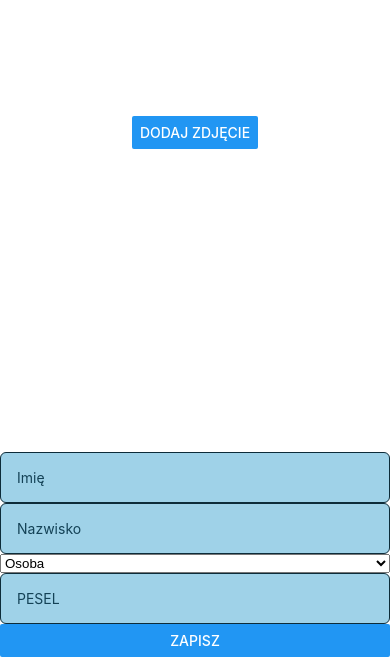
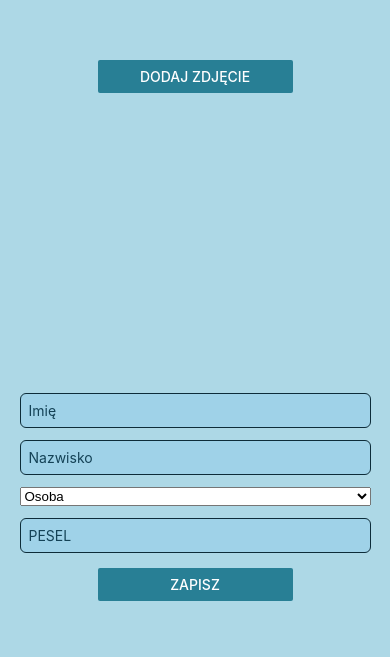
Before and after one commit to JaroslawLeszko/ContractorForm, a React Native app: screen / in a window 390 px wide. Shown: the part 187-844 px from the top of the page. Built offline with nearby package versions, Linux system fonts and the light colour scheme.

Commit message:
Improve styling.

```diff
--- a/App.tsx
+++ b/App.tsx
@@ -1,13 +1,11 @@
 import { StyleSheet, View } from "react-native";
 
 import ContractorForm from "./components/formInput";
-// import ImagePickerExample from "./components/imagePicker";
 
 export default function App() {
   return (
     <View style={styles.container}>
       <ContractorForm />
-      {/* <ImagePickerExample /> */}
     </View>
   );
 }
@@ -16,7 +14,6 @@ const styles = StyleSheet.create({
   container: {
     flex: 1,
     backgroundColor: "#fff",
-    // alignItems: "center",
     justifyContent: "center",
   },
 });
--- a/components/errorModal.tsx
+++ b/components/errorModal.tsx
@@ -28,7 +28,7 @@ const styles = StyleSheet.create({
     justifyContent: "center",
     alignItems: "center",
     padding: 16,
-    backgroundColor: "#fffffff",
+    backgroundColor: "#ADD8E6",
   },
   image: {
     width: 100,
--- a/components/formInput.tsx
+++ b/components/formInput.tsx
@@ -51,6 +51,9 @@ export default function ContractorForm() {
 
   const onSubmit: SubmitHandler<FormData> = async (data) => {
     let contractorData = { ...data, image: uUri };
+    const numberPesel = Number(contractorData.pesel);
+    console.log(contractorData);
+
     try {
       const response = await fetch("https://localhost:60001/Contractor/Save", {
         method: "POST",
@@ -64,16 +67,16 @@ export default function ContractorForm() {
       setModalVisible(true);
       console.log(err);
     }
-    console.log(contractorData);
   };
 
   return (
     <>
       <AddImage onAdd={getImageUri} />
-      <View>
+      <View style={styles.inputContainer}>
         <ErrorModal visible={modalVisible} onCancel={endAddGoalHandler} />
         <Controller
           control={control}
+          name="firstName"
           rules={{
             required: true,
           }}
@@ -86,11 +89,11 @@ export default function ContractorForm() {
               value={value}
             />
           )}
-          name="firstName"
         />
-        {errors.firstName && <Text>Minimum 3 znaki.</Text>}
+        {errors.firstName && <Text>Imię musi mieć minnimum 3 znaki.</Text>}
         <Controller
           control={control}
+          name="lastName"
           rules={{
             required: true,
           }}
@@ -103,9 +106,9 @@ export default function ContractorForm() {
               value={value}
             />
           )}
-          name="lastName"
         />
-        {errors.lastName && <Text>Minimum 3 znaki.</Text>}
+        {errors.lastName && <Text>Nazwisko musi mieć minnimum 3 znaki.</Text>}
+        <View style={styles.picker}>
           <Picker
             selectedValue={idType}
             onValueChange={(itemValue) => {
@@ -116,6 +119,7 @@ export default function ContractorForm() {
             <Picker.Item label="Osoba" value={"Osoba"} />
             <Picker.Item label="Firma" value={"Firma"} />
           </Picker>
+        </View>
         {idType === "Osoba" ? (
           <>
             <Controller
@@ -139,12 +143,13 @@ export default function ContractorForm() {
                 />
               )}
             />
-            {errors.pesel && <Text>11 cyfr.</Text>}
+            {errors.pesel && <Text>PESEL musi mieć 11 cyfr.</Text>}
           </>
         ) : (
           <>
             <Controller
               control={control}
+              name="nip"
               rules={{
                 required: true,
                 minLength: 10,
@@ -162,13 +167,18 @@ export default function ContractorForm() {
                   value={value}
                 />
               )}
-              name="nip"
             />
-            {errors.nip && <Text>10 cyfr.</Text>}
+            {errors.nip && <Text>NIP musi mieć 10 cyfr.</Text>}
           </>
         )}
 
-        <Button title="Zapisz" onPress={handleSubmit(onSubmit)} />
+        <View style={styles.submitButton}>
+          <Button
+            title="Zapisz"
+            color="#287F95"
+            onPress={handleSubmit(onSubmit)}
+          />
+        </View>
       </View>
     </>
   );
@@ -176,21 +186,36 @@ export default function ContractorForm() {
 
 const styles = StyleSheet.create({
   inputContainer: {
-    flex: 1,
-    flexDirection: "row",
+    flex: 3,
+    flexDirection: "column",
     justifyContent: "center",
     alignItems: "center",
-    padding: 16,
-    backgroundColor: "#144256",
+    // padding: 15,
+    backgroundColor: "#ADD8E6",
+  },
+  picker: {
+    // flex: 1,
+    backgroundColor: "#CAE9F5",
+    justifyContent: "center",
+    width: "90%",
+    borderRadius: 6,
+    marginTop: 12,
   },
 
   textInput: {
     borderWidth: 1,
     borderColor: "#0d2c39",
     backgroundColor: "#9fd2e8",
+    justifyContent: "center",
     color: "#144256",
-    width: "100%",
+    width: "90%",
     borderRadius: 6,
-    padding: 16,
+    padding: 8,
+    marginTop: 12,
+  },
+
+  submitButton: {
+    margin: 15,
+    width: "50%",
   },
 });
--- a/components/imagePicker.tsx
+++ b/components/imagePicker.tsx
@@ -30,7 +30,9 @@ export default function AddImage(props: Props) {
     <>
       <View style={styles.container}>
         {image && <Image source={{ uri: image }} style={styles.image} />}
-        <Button title="Dodaj zdjęcie" onPress={pickImage} />
+        <View style={styles.addImageButton}>
+          <Button title="Dodaj zdjęcie" color="#287F95" onPress={pickImage} />
+        </View>
       </View>
     </>
   );
@@ -38,15 +40,18 @@ export default function AddImage(props: Props) {
 
 const styles = StyleSheet.create({
   container: {
-    flex: 1,
+    flex: 5,
     alignItems: "center",
     justifyContent: "center",
-    margin: 20,
+    backgroundColor: "#ADD8E6",
   },
   image: {
     width: 350,
     height: 350,
-    margin: 20,
+    margin: 15,
     borderRadius: 6,
   },
+  addImageButton: {
+    width: "50%",
+  },
 });
```
Lines whose indentation alone changed are shown as unchanged.
